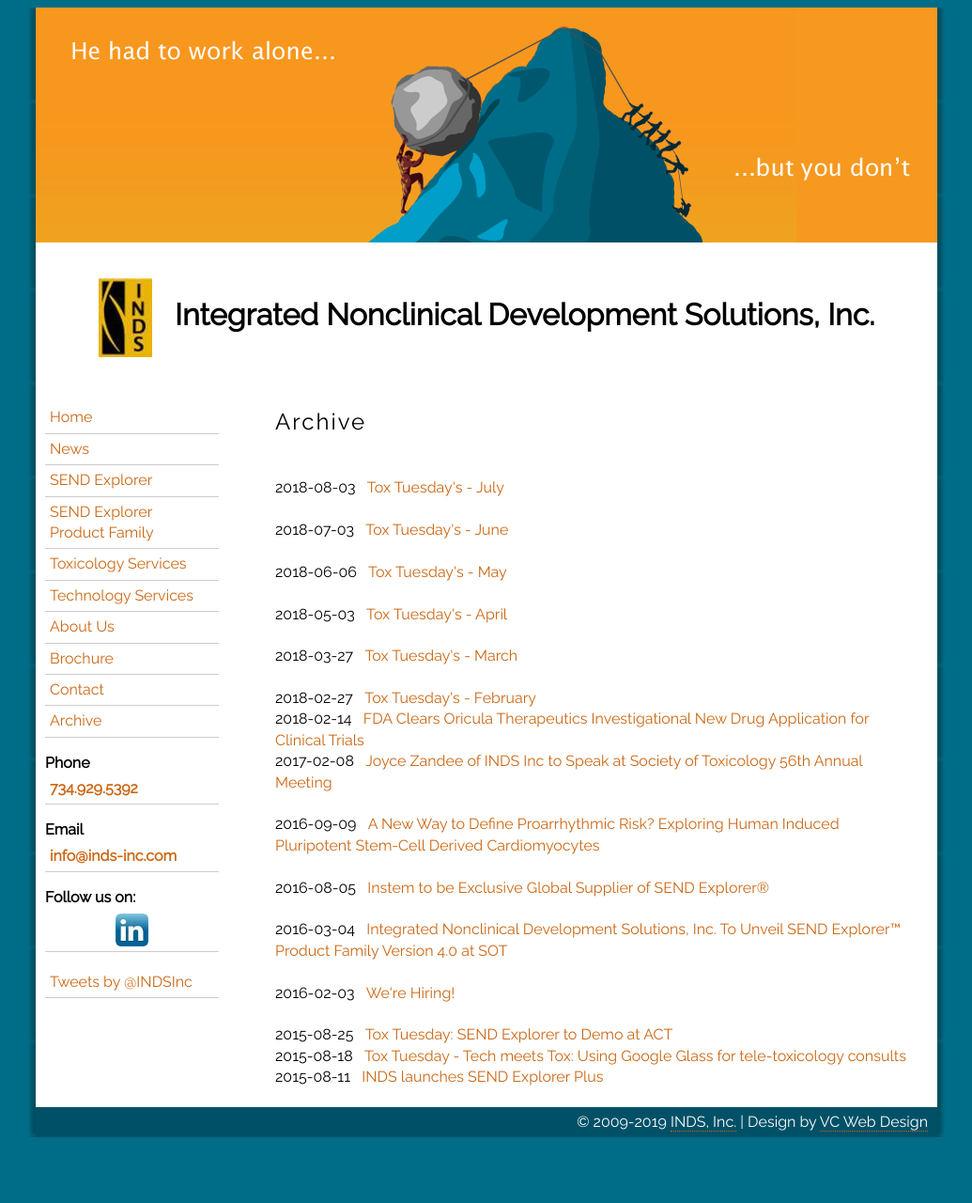
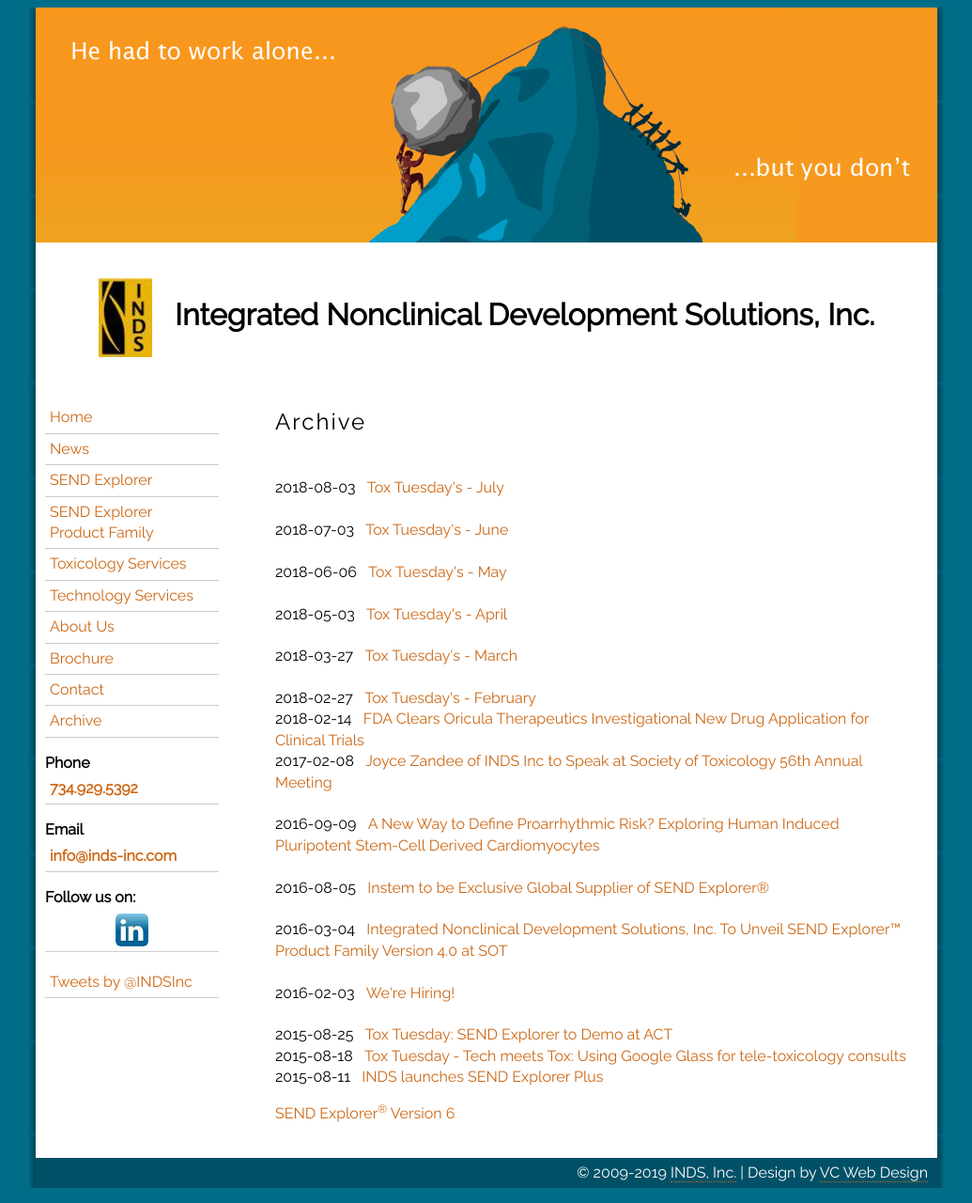
Before and after one commit to inds-inc/inds-inc.github.io, a Jekyll site: the page built from archive.md, in a window 1280 px wide. Shown: the whole page at 94% size, without its empty margins (122-1157 px from the left). Built offline with Jekyll 4.4.1, drawn with Linux system fonts in a browser that asks for light colours; comment, search, counter and statistics services are not loaded; before the commit the page ends 1226 px from its top, so only the background shows below that.

Commit message:
add link in archive

```diff
--- a/archive.md
+++ b/archive.md
@@ -10,3 +10,5 @@
 {% if month != nmonth %}<div>&nbsp;</div>{% endif %}
 <div>{{ post.date | date: "%F" }}&nbsp;&nbsp;&nbsp;<a href="{{ post.url }}">{{ post.title }}</a></div>
 {% endfor %}
+
+[SEND Explorer<sup>®</sup> Version 6](/sendexplorer-v6)
```
